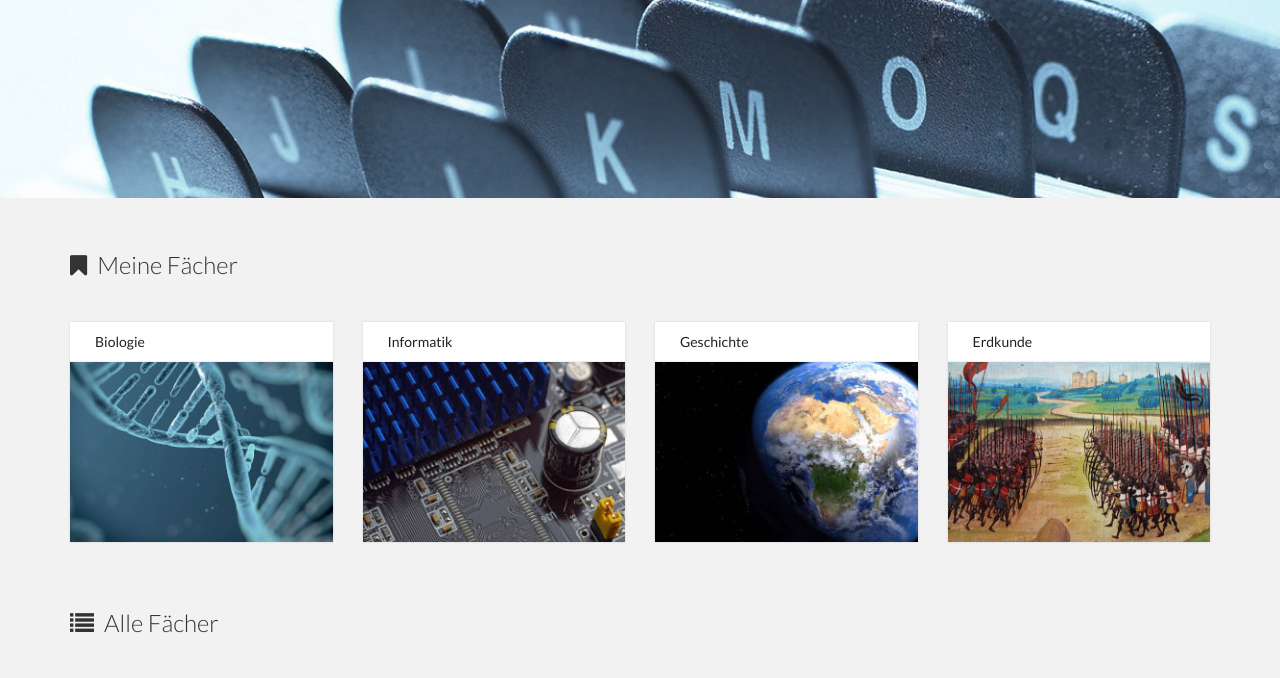
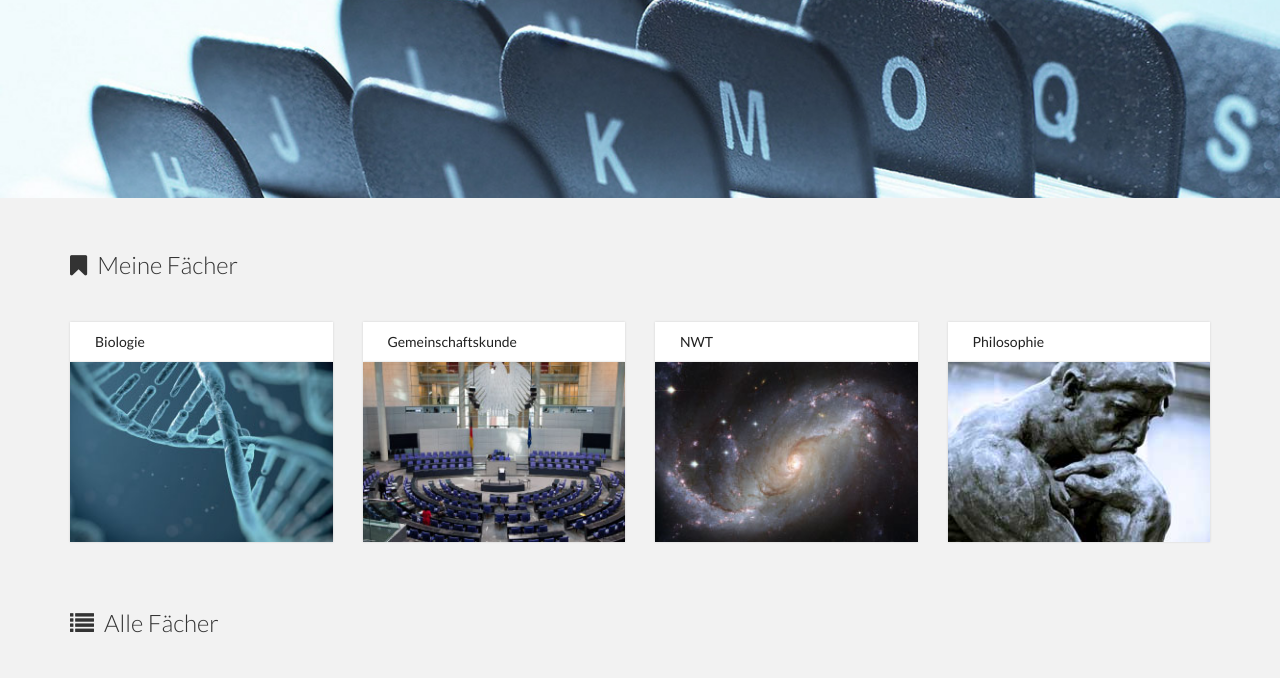
Before and after one commit to Algram/abditory, a website: page faecher.html in a window 1280 px wide. Shown: the part 114-792 px from the top of the page. Drawn offline with nearby package versions, Linux system fonts and the light colour scheme; files that its build step writes are made by us from their sources.

Commit message:
Changed content

```diff
--- a/faecher.html
+++ b/faecher.html
@@ -127,11 +127,11 @@
                 <div class="content-detail">
                   <div class="content-title">
                       <a href="themengebiete.html">
-                        Informatik
+                        Gemeinschaftskunde
                       </a>
                   </div>
                   <div class="content-img-beschreibung">
-                    <img src="image/faecher/faecher-2.jpg" alt="" />
+                    <img src="image/faecher/faecher-7.jpg" alt="" />
                     <div class="content-beschreibung">
                       <a href="themengebiete.html">
                         <i class="fa fa-eye"></i>
@@ -144,11 +144,11 @@
                 <div class="content-detail">
                   <div class="content-title">
                     <a href="themengebiete.html">
-                      Geschichte
+                      NWT
                     </a>
                   </div>
                   <div class="content-img-beschreibung">
-                    <img src="image/faecher/faecher-3.jpg" alt="" />
+                    <img src="image/faecher/faecher-11.jpg" alt="" />
                     <div class="content-beschreibung">
                       <a href="themengebiete.html">
                         <i class="fa fa-eye"></i>
@@ -161,11 +161,11 @@
                 <div class="content-detail">
                   <div class="content-title">
                     <a href="themengebiete.html">
-                      Erdkunde
+                      Philosophie
                     </a>
                   </div>
                   <div class="content-img-beschreibung">
-                    <img src="image/faecher/faecher-4.jpg" alt="" />
+                    <img src="image/faecher/faecher-16.jpg" alt="" />
                     <div class="content-beschreibung">
                       <a href="themengebiete.html">
                         <i class="fa fa-eye"></i>
```
Also changed, not shown: image/faecher/faecher-16.jpg (added).
